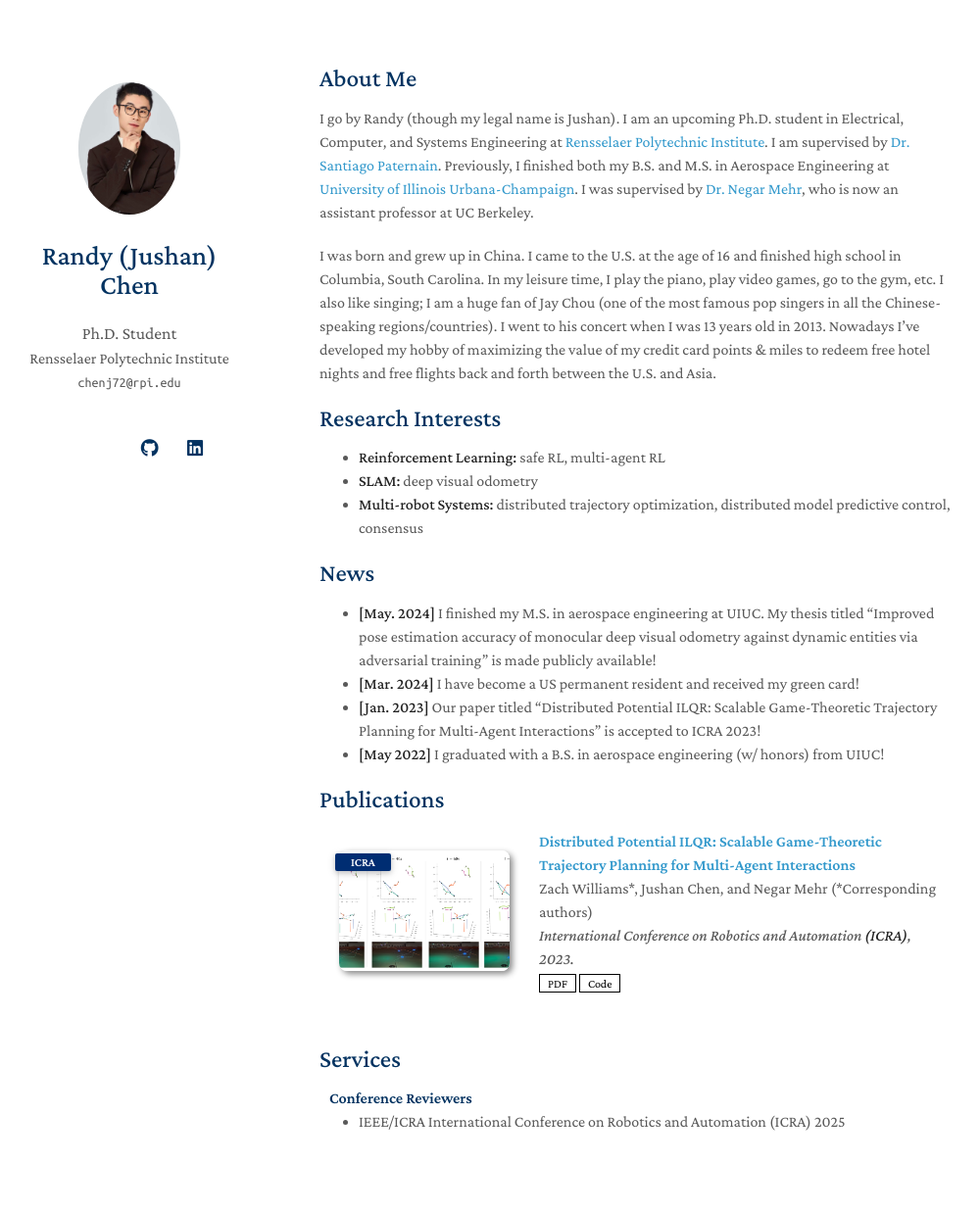
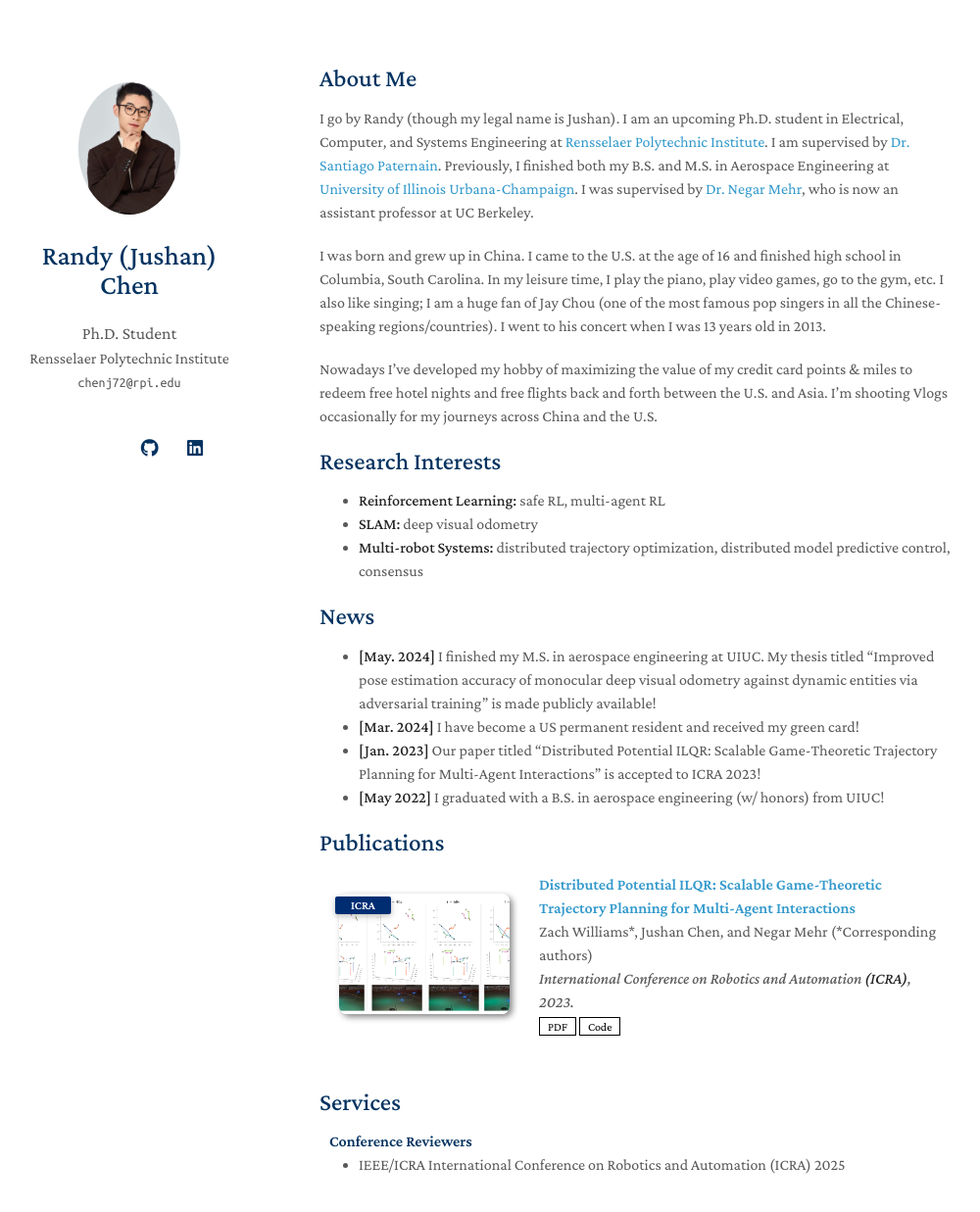
Before and after one commit to Jushan-Randy-Chen/Jushan-Randy-Chen.github.io, a Jekyll site: the page built from index.md, in a window 1280 px wide and 1280 px high. Shown: the top 1237 px of the window at 98% size, without its empty margins (144-1144 px from the left). Built offline with Jekyll 4.4.1, drawn with Linux system fonts in a browser that asks for light colours; a style sheet for code colours, icons or effects is not loaded; our own code applies the rules of GitHub Pages for plain Markdown files.

Commit message:
Update index.md

```diff
--- a/index.md
+++ b/index.md
@@ -6,7 +6,9 @@
 
 I go by Randy (though my legal name is Jushan). I am an upcoming Ph.D. student in Electrical, Computer, and Systems Engineering at [Rensselaer Polytechnic Institute](https://ecse.rpi.edu/). I am supervised by [Dr. Santiago Paternain](https://sites.ecse.rpi.edu/~paters/). Previously, I finished both my B.S. and M.S. in Aerospace Engineering at [University of Illinois Urbana-Champaign](https://aerospace.illinois.edu/). I was supervised by [Dr. Negar Mehr](https://negarmehr.com/), who is now an assistant professor at UC Berkeley.
 
-I was born and grew up in China. I came to the U.S. at the age of 16 and finished high school in Columbia, South Carolina. In my leisure time, I play the piano, play video games, go to the gym, etc. I also like singing; I am a huge fan of Jay Chou (one of the most famous pop singers in all the Chinese-speaking regions/countries). I went to his concert when I was 13 years old in 2013. Nowadays I've developed my hobby of maximizing the value of my credit card points & miles to redeem free hotel nights and free flights back and forth between the U.S. and Asia.
+I was born and grew up in China. I came to the U.S. at the age of 16 and finished high school in Columbia, South Carolina. In my leisure time, I play the piano, play video games, go to the gym, etc. I also like singing; I am a huge fan of Jay Chou (one of the most famous pop singers in all the Chinese-speaking regions/countries). I went to his concert when I was 13 years old in 2013.
+
+Nowadays I've developed my hobby of maximizing the value of my credit card points & miles to redeem free hotel nights and free flights back and forth between the U.S. and Asia. I'm shooting Vlogs occasionally for my journeys across China and the U.S.
 
 ## Research Interests
 
```
